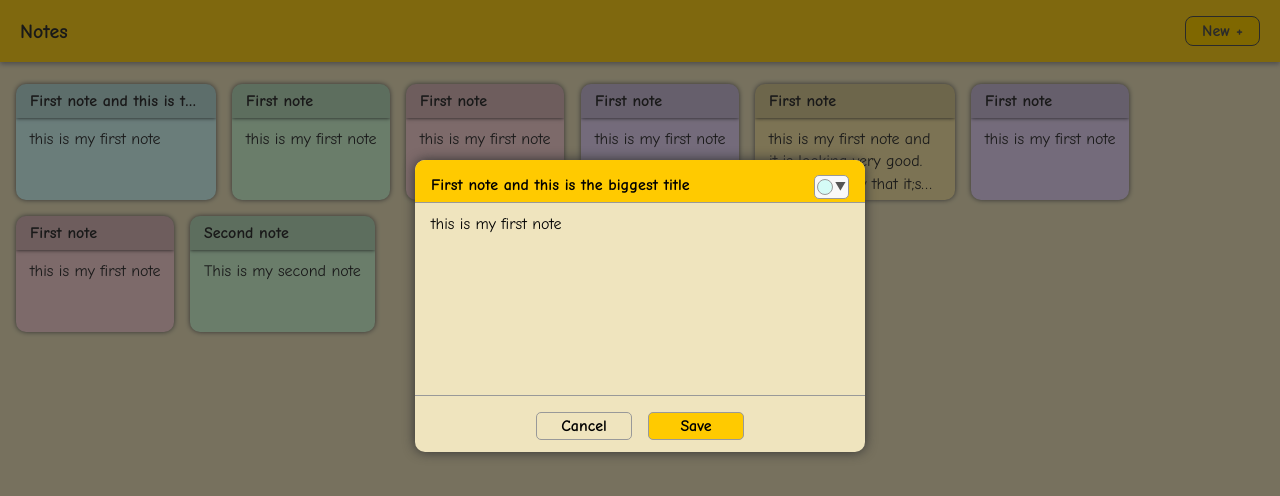
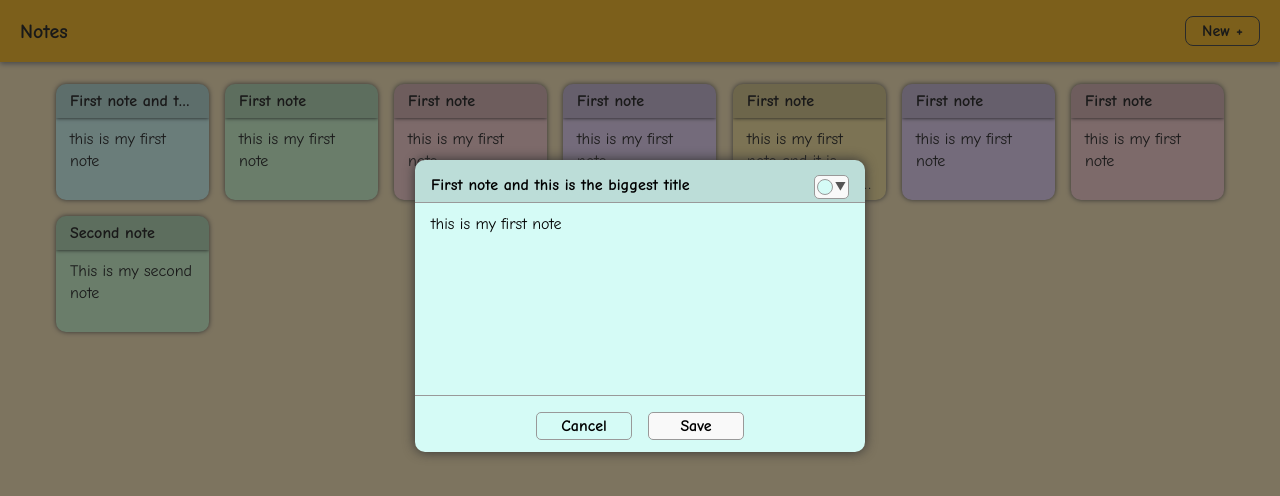
Before and after one commit to mr-shan/practice-angular-notes-app, an Angular app: page / in a window 1280 px wide. Both pictures are taken after a click on the element 116 px from the left and 142 px from the top of the page. Shown: the top 496 px of the page. Built offline with nearby package versions, Linux system fonts and the light colour scheme.

Commit message:
Color fixes

```diff
--- a/src/app/header/header.component.css
+++ b/src/app/header/header.component.css
@@ -1,8 +1,8 @@
 header {
   width: 100%;
   /* background-color: #ffca00; */
-  background-color: #ffd21c;
-  color: #333;
+  background-color: var(--primary);
+  color: var(--gray-dark);
   box-shadow: 0px 2px 5px #999;
 
   position: fixed;
@@ -25,9 +25,9 @@ nav .logo {
 
 button {
   border: none;
-  background: #ffd000;
+  background: var(--primary);
   font-size: 1rem;
-  color: #555;
+  color: var(--gray-dark);
   border: solid 1px #555;
   border-radius: 8px;
   padding: 5px 1rem;
@@ -38,5 +38,5 @@ button {
 }
 
 button:hover {
-  background-color: #eebf00;
+  background-color: var(--white-shade);
 }
--- a/src/app/new-note/new-note.component.css
+++ b/src/app/new-note/new-note.component.css
@@ -23,7 +23,6 @@
 }
 
 .main-body {
-  background: #efe4be;
   z-index: 1000;
   position: absolute;
   top: 20%;
@@ -33,7 +32,7 @@
   right: 0;
   max-width: 450px;
   border-radius: 10px;
-  box-shadow: 0px 0px 12px #333;
+  box-shadow: 0px 0px 12px var(--gray-dark);
 
   animation: pop-in 0.3s ease-out forwards;
 }
@@ -47,22 +46,11 @@
 }
 
 .footer {
-   padding: 0.75rem;
-   text-align: center;
-}
-
-.save {
-  background-color: #ffca00;
-}
-
-.save:disabled {
-  background-color: #e3c032;
-  color: #999;
-  cursor: default;
+  padding: 0.75rem;
+  text-align: center;
 }
 
 .input-wrapper-name {
-  background-color: #ffca00;
   padding: 0.75rem 1rem;
   padding-bottom: 0;
   width: 100%;
@@ -70,10 +58,24 @@
   justify-content: space-between;
   align-items: center;
   border-radius: 10px 10px 0 0;
-  border-bottom: solid 1px #999;
+  border-bottom: solid 1px var(--gray-light);
+  position: relative;
 }
 
-input, textarea {
+.shade-backslash {
+  position: absolute;
+  background-color: var(--gray-dark);
+  width: 100%;
+  height: 100%;
+  top: 0;
+  left: 0;
+  opacity: 0.15;
+  z-index: -1;
+  border-radius: 10px 10px 0 0;
+}
+
+input,
+textarea {
   background: none;
   font-size: 1rem;
   border: none;
@@ -82,7 +84,7 @@ input, textarea {
   padding: 0.25rem 0;
 }
 
-input  {
+input {
   padding-bottom: 0.5rem;
   font-weight: bold;
 }
@@ -91,7 +93,7 @@ textarea {
   resize: none;
   padding: 0 1rem;
   padding-top: 0.75rem;
-  border-bottom: #999 solid 1px;
+  border-bottom: var(--gray-light) solid 1px;
 }
 
 button {
@@ -104,17 +106,27 @@ button {
   width: 6rem;
   border-radius: 5px;
   margin: 0 0.5rem 0 0.5rem;
-  border: solid 1px #999;
+  border: solid 1px var(--gray-light);
   cursor: pointer;
   transition: 0.1s;
 }
 
 button:hover {
-  background-color: #eee;
+  background-color: var(--white);
 }
 
-.color-option {
-  text-transform: capitalize;
+.save {
+  background: var(--white) !important;
+}
+
+.save:hover {
+  background: var(--white-shade) !important;
+}
+
+.save:disabled {
+  background: var(--white-shade) !important;
+  color: var(--gray-light);
+  cursor: default;
 }
 
 @keyframes fade-in {
--- a/src/app/new-note/new-note.component.html
+++ b/src/app/new-note/new-note.component.html
@@ -1,19 +1,14 @@
 <div class="new-note-container">
   <div class="backslash" #backslash></div>
-  <div class="main-body" #mainBody>
+  <div class="main-body" #mainBody [ngStyle]="{backgroundColor: shade}">
     <form class="new-note-form">
       <div class="input-wrapper-name">
+        <div class="shade-backslash"></div>
         <input type="text" name="name" placeholder="Name" [(ngModel)]="name" />
-        <!-- <select
-          class="color-option-dropdown"
-          (change)="onColorChange($event)"
-          [value]="shade"
-        >
-          <option class="color-option" *ngFor="let color of colorOptions">
-            {{ color }}
-          </option>
-        </select> -->
-        <app-color-picker [color]="shade" (color-change)="onColorChange($event)"></app-color-picker>
+        <app-color-picker
+          [color]="shade"
+          (color-change)="onColorChange($event)"
+        ></app-color-picker>
       </div>
       <div class="input-wrapper">
         <textarea
@@ -28,7 +23,14 @@
     </form>
     <div class="footer">
       <button (click)="onCancel()" class="cancel">Cancel</button>
-      <button (click)="onSaveNote()" class="save">Save</button>
+      <button
+        class="save"
+        [disabled]="!(name && content)"
+        [ngStyle]="{ backgroundColor: shade }"
+        (click)="onSaveNote()"
+      >
+        Save
+      </button>
     </div>
   </div>
 </div>
--- a/src/app/notes/note-item/note-item.component.css
+++ b/src/app/notes/note-item/note-item.component.css
@@ -2,7 +2,6 @@
   box-shadow: 0px 0px 5px #666;
   border-radius: 10px;
   overflow: hidden;
-  max-width: 200px;
   user-select: none;
   cursor: pointer;
   transition: all 0.25s ease-out;
@@ -42,7 +41,7 @@
   font-size: 1rem;
   padding: 10px 14px;
 
-  max-width: 200px;
+
   height: 82px;
 
   display: -webkit-box;
@@ -52,6 +51,23 @@
   margin: 0;
   line-height: 1.4;
   user-select: none;
+}
+
+.expand-note {
+  background-color: rgb(250, 232, 169);
+  position: fixed;
+  z-index: 200;
+  margin: auto;
+  transition: all 0.25s ease-out;
+  animation: pop-in 0.25s ease-out forwards;
+}
+
+.expand-note-after {
+  width: 70%;
+  height: 70%;
+  top: 20%;
+  left: 0;
+  right: 0;
 }
 
 @keyframes pop-in {
--- a/src/app/notes/note-item/note-item.component.html
+++ b/src/app/notes/note-item/note-item.component.html
@@ -2,6 +2,7 @@
   class="note-wrapper"
   (click)="onNoteClick()"
   [style]="{ backgroundColor: data.shade }"
+  #container
 >
   <header class="note-header">
     <div class="backslash"></div>
--- a/src/app/notes/note-item/note-item.component.ts
+++ b/src/app/notes/note-item/note-item.component.ts
@@ -1,19 +1,28 @@
-import { Component, Input, Output, EventEmitter } from '@angular/core';
+import {
+  Component,
+  Input,
+  Output,
+  EventEmitter,
+  ViewChild,
+  ElementRef,
+} from '@angular/core';
 
 import { Note } from '../note.model';
 
 @Component({
   selector: 'app-note-item',
   templateUrl: './note-item.component.html',
-  styleUrls: ['./note-item.component.css']
+  styleUrls: ['./note-item.component.css'],
 })
 export class NoteItemComponent {
+  @ViewChild('container') container: ElementRef;
   @Input('data') data: Note = {} as Note;
 
   @Output('openNote') openNote = {} as EventEmitter<string>;
 
   constructor() {
     this.openNote = new EventEmitter();
+    this.container = {} as ElementRef;
   }
 
   onNoteClick() {
--- a/src/app/notes/notes.component.css
+++ b/src/app/notes/notes.component.css
@@ -1,10 +1,8 @@
 .notes-container {
-  display: flex;
+  padding: 1.25rem 1rem;
+  margin: 0 auto;
+  display: grid;
   gap: 1rem;
-  flex-wrap: wrap;
-  flex-shrink: 1;
-  flex-grow: 1;
-  flex-basis: 200px;
-
-  padding: 1.25rem 1rem;
+  grid-template-columns: repeat(auto-fit, minmax(150px, 1fr));
+  max-width: 1200px;
 }
--- a/src/styles.css
+++ b/src/styles.css
@@ -1,4 +1,16 @@
 @import url('https://fonts.googleapis.com/css2?family=Comic+Neue:ital,wght@0,300;0,400;0,700;1,300;1,400;1,700&display=swap');
+
+:root {
+  --primary: #fac036;
+  --bg-default: #fbe9c0;
+
+  --gray-dark: #333;
+  --gray-default: #666;
+  --gray-light: #999;
+
+  --white-shade: #eee;
+  --white: #f9f9f9;
+}
 
 * {
   box-sizing: border-box;
@@ -10,5 +22,5 @@ body {
   margin: 0;
   padding: 0;
   font-family: system-ui, -apple-system, BlinkMacSystemFont, 'Segoe UI', Roboto, Oxygen, Ubuntu, Cantarell, 'Open Sans', 'Helvetica Neue', sans-serif;
-  background-color: #efe4be;
+  background-color: var(--bg-default);
 }
```
